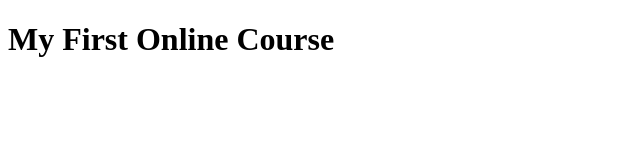
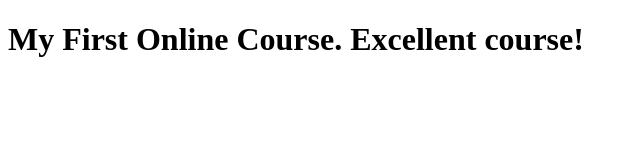
Before and after one commit to pardhivas/Coursera-WebdevCourse, a plain HTML site: page myCode/index.html in a window 1280 px wide. Shown: the whole page, without its empty margins (0-640 px from the left). Drawn offline with Linux system fonts and the light colour scheme.

Commit message:
small addition

```diff
--- a/myCode/index.html
+++ b/myCode/index.html
@@ -4,6 +4,6 @@
 	<title>Hello Coursera</title>
 </head>
 <body>
-<h1>My First Online Course</h1>
+<h1>My First Online Course. Excellent course!</h1>
 </body>
 </html>
```
